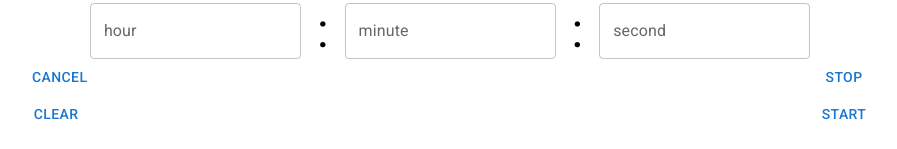
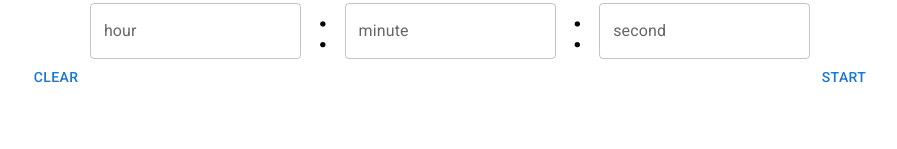
Before and after one commit to ilynnluo/react-mui-timer, a React (Create React App) app: page / in a window 1280 px wide. Shown: the part 173-322 px from the top of the page, without its empty margins (190-1087 px from the left). Built offline with nearby package versions, Linux system fonts and the light colour scheme.

Commit message:
+ status control

```diff
--- a/src/App.tsx
+++ b/src/App.tsx
@@ -5,28 +5,28 @@ import '@fontsource/roboto/300.css';
 import '@fontsource/roboto/400.css';
 import '@fontsource/roboto/500.css';
 import '@fontsource/roboto/700.css';
-import { resolve } from 'node:path/win32';
 
 // interface Timer {
-//   hour?: number | null;
-//   minute?: number | null;
-//   second?: number | null;
+//   hour?: number | string | null;
+//   minute?: number | string | null;
+//   second?: number | string | null;
 //   isStart: boolean;
-//   value?: number | null;
+//   value?: number | string | null;
 //   name: string;
-//   hourInput: { value?: string | null };
-//   minuteInput: { value?: string | null };
-//   secondInput: { value?: string | null };
+//   hourInput: { value?: string | number | null };
+//   minuteInput: { value?: string | number | null };
+//   secondInput: { value?: string | number | null };
 // }
 // if I use interface type, the side code would pops error : function App(): Timer {
 const App: React.FunctionComponent = () => {
-  const [hour, setHour] = useState<number | string | null | undefined>();
-  const [minute, setMinute] = useState<number | string | null | undefined>();
+  let [hour, setHour] = useState<number | string | null | undefined>();
+  let [minute, setMinute] = useState<number | string | null | undefined>();
   let [second, setSecond] = useState<number | string | null | undefined>();
-  const [isStart, setIsStart] = useState<boolean>(false);
+  let [isStart, setIsStart] = useState<boolean>(false);
+  let [statu, setStatu] = useState<"toStarted" | "started" | "stoped" | "timeOut">("toStarted");
   // Timer controllers
   const handleChange = (e: React.ChangeEvent<HTMLInputElement>) => {
-    const target = e.target as typeof e.target & {
+    let target = e.target as typeof e.target & {
       value?: number | string | null,
       name: string,
     }
@@ -38,7 +38,8 @@ const App: React.FunctionComponent = () => {
   }
   const handleSubmit = (e: React.FormEvent<HTMLInputElement>): void => {
     e.preventDefault();
-    const form = e.target as typeof e.target & {
+    setStatu("started");
+    let form = e.target as typeof e.target & {
       hourInput: {
         value?: number | string | null
       };
@@ -62,7 +63,7 @@ const App: React.FunctionComponent = () => {
       let countsNum = Number(counts);
       let countPromise = new Promise(
         (resolve) => {
-          let counting =
+          var counting =
             setInterval(() => {
               (countsNum-- && countsNum > 0) || clearInterval(counting);
               switch (unit) {
@@ -71,8 +72,9 @@ const App: React.FunctionComponent = () => {
                 case 1002: setHour(countsNum); break;
               }
               console.log("in setInterval: ", countsNum)
-              if (countsNum === 0)
+              if (countsNum === 0) {
                 resolve(true);
+              }
             }, unit);
         }
       )
@@ -80,30 +82,46 @@ const App: React.FunctionComponent = () => {
       return result;
     }
     console.log("counting down seconds");
-    countDown(1000, second).then(
+    countDown(1000, second)
+      .then(
         () => {
           console.log("counting down minutes");
-        countDown(1001, minute).then(
+          countDown(1001, minute)
+            .then(
               () => {
                 console.log("counting down hours");
-            countDown(1002, hour)
+                countDown(1002, hour).then(
+                  () => {
+                    setStatu("timeOut");
+                  }
+                )
               }
             );
         }
       )
   }
-  const handleClear = (e: React.MouseEvent<HTMLElement>): void => {
-    if (!isStart)
+  const handleClear = () => {
+    if (!isStart) {
+      setHour(null);
+      setMinute(null);
+      setSecond(null);
+    };
+  }
+  const handleStop = () => {
+    if (isStart) setStatu("stoped");
+  }
+  const handleCancel = () => {
+    if (isStart) {
+      setStatu("toStarted");
+      setIsStart(false);
       setHour(null);
       setMinute(null);
       setSecond(null);
     }
-  const handleCancel = (e: React.MouseEvent<HTMLElement>): void => {
-    if (isStart)
+  }
+  const handleRestart = () => {
+    setStatu("toStarted");
     setIsStart(false);
-    setHour(null);
-    setMinute(null);
-    setSecond(null);
   }
   return (
     <Container maxWidth="md">
@@ -114,7 +132,14 @@ const App: React.FunctionComponent = () => {
         {/* description */}
         <Stack textAlign='center'>
           <Typography variant='h6'>This is a timer based on MUI and React.JS techniques</Typography>
-          <Typography variant='h1'>Timer</Typography>
+          {statu === "toStarted"
+            ? <Typography variant='h1'>Timer</Typography>
+            : statu === "started"
+              ? <Typography variant='h1'>Counting Down</Typography>
+              : statu === "stoped"
+                ? <Typography variant='h1'>Stop for a while</Typography>
+                : <Typography variant='h1'>Time Out</Typography>
+          }
           <Typography variant='h6' >Please input hours, mimutes, seconds, and then click "Start"</Typography>
         </Stack>
         {/* input area */}
@@ -139,18 +164,23 @@ const App: React.FunctionComponent = () => {
               inputProps={{ inputMode: 'numeric', pattern: '[0-9]*' }} />
           </Stack>}
         {/* control buttons */}
-        {/* {isStart */}
-        {/* ? */}
+        {isStart
+          ?
+          (statu === "timeOut") ?
+            <Stack>
+              <Button onClick={handleRestart}>Restart</Button>
+            </Stack>
+            :
             <Stack direction="row" display="flex" justifyContent="space-between">
               <Button onClick={handleCancel}>Cancel</Button>
-          <Button>Stop</Button>
+              <Button onClick={handleStop}>Stop</Button>
             </Stack>
-        {/* : */}
+          :
           <Stack direction="row" display="flex" justifyContent="space-between">
             <Button onClick={handleClear}>Clear</Button>
             <Button type='submit'>Start</Button>
           </Stack>
-        {/* } */}
+        }
       </Box>
     </Container>
   );
```
Lines whose indentation alone changed are shown as unchanged.
